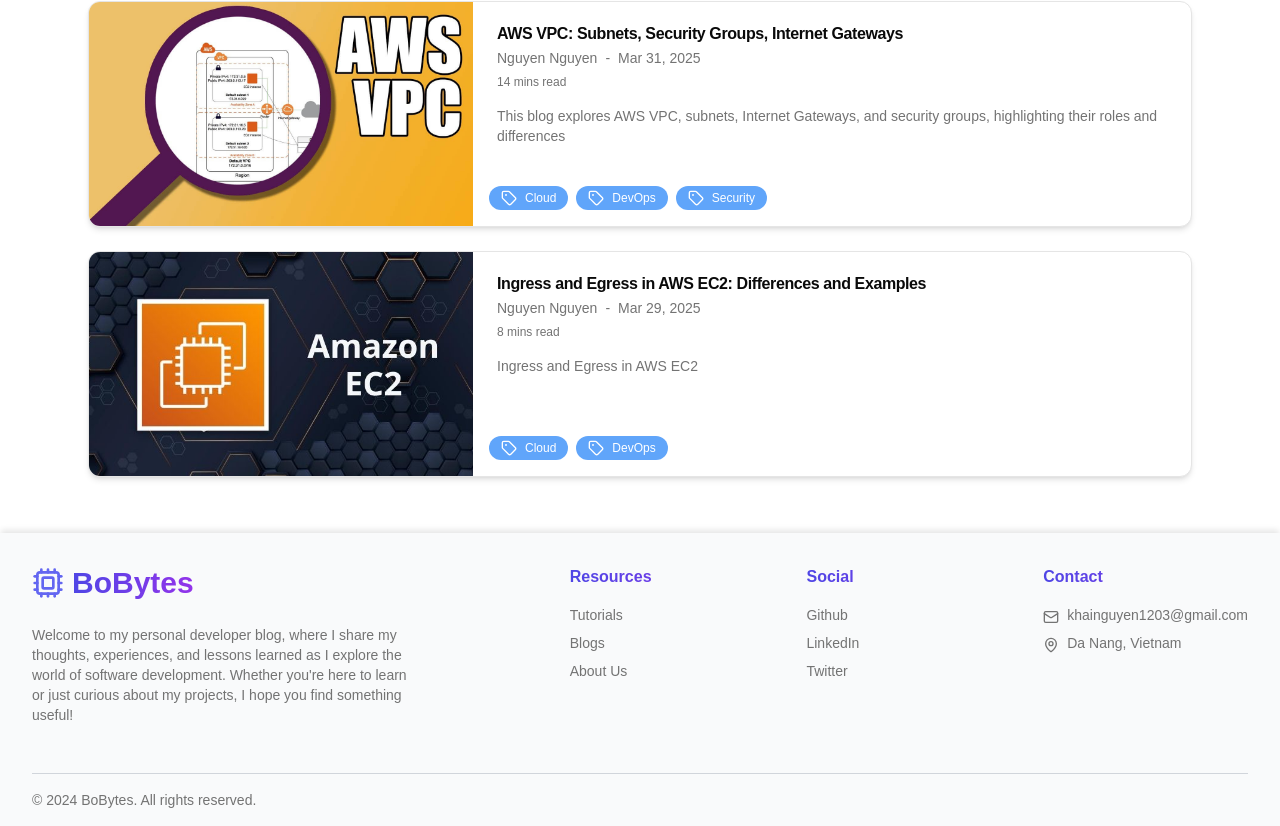
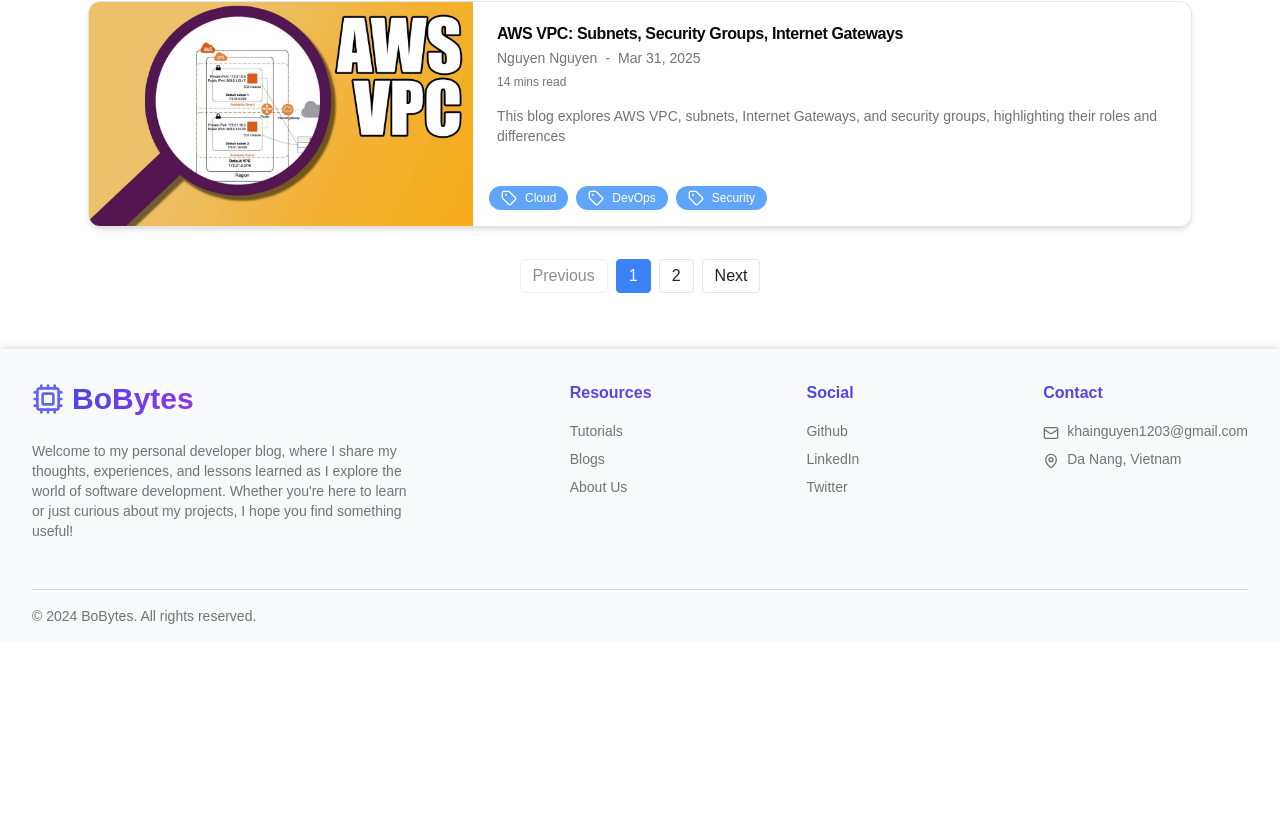
Before and after one commit to yoshivn1203/Dev-Blog-Fe-Only, a Next.js app: page / in a window 1280 px wide. Shown: the part 2626-3452 px from the top of the page. After the commit the page ends 3268 px from the top, so only its background shows below. Built offline with nearby package versions, Linux system fonts and the light colour scheme.

Commit message:
update to use pagination

```diff
--- a/src/app/(home)/actions.ts
+++ b/src/app/(home)/actions.ts
@@ -53,3 +53,15 @@
 
   return posts.filter(post => post.title.toLowerCase().includes(searchQuery))
 }
+
+export async function getPaginatedPosts(
+  page: number,
+  pageSize: number
+): Promise<{ posts: Post[]; total: number }> {
+  const posts = await getPosts()
+  const start = (page - 1) * pageSize
+  return {
+    posts: posts.slice(start, start + pageSize),
+    total: posts.length
+  }
+}
--- a/src/app/(home)/page.tsx
+++ b/src/app/(home)/page.tsx
@@ -1,12 +1,15 @@
-// Remove 'use client' since we want this to be a Server Component
+import Link from 'next/link'
 
 import { Hero } from '@/components/layout/hero'
 
-import { getPosts } from './actions'
+import { getPaginatedPosts } from './actions'
 import { BlogCard } from './blog-card'
-export default async function BlogPage() {
-  // Fetch posts directly in the Server Component
-  const posts = await getPosts()
+
+export default async function BlogPage({ searchParams }: { searchParams: { page?: string } }) {
+  const page = parseInt(searchParams.page || '1', 10)
+  const pageSize = 10
+  const { posts, total } = await getPaginatedPosts(page, pageSize)
+  const totalPages = Math.ceil(total / pageSize)
 
   return (
     <>
@@ -19,7 +22,51 @@
             <BlogCard key={post.slug} post={post} />
           ))}
         </div>
+        <Pagination page={page} totalPages={totalPages} />
       </div>
     </>
   )
 }
+
+function Pagination({ page, totalPages }: { page: number; totalPages: number }) {
+  // Show up to 5 page numbers, centered on current page
+  const pageNumbers = []
+  const minPage = Math.max(1, page - 2)
+  const maxPage = Math.min(totalPages, page + 2)
+  for (let i = minPage; i <= maxPage; i++) {
+    pageNumbers.push(i)
+  }
+
+  return (
+    <nav className='flex items-center justify-center gap-2 mt-8'>
+      <Link
+        href={`?page=${page - 1}`}
+        className={`px-3 py-1 rounded border ${page === 1 ? 'opacity-50 pointer-events-none' : 'hover:bg-gray-100 dark:hover:bg-gray-800'}`}
+        aria-disabled={page === 1}
+        tabIndex={page === 1 ? -1 : 0}
+      >
+        Previous
+      </Link>
+      {minPage > 1 && <span className='px-2'>...</span>}
+      {pageNumbers.map(num => (
+        <Link
+          key={num}
+          href={`?page=${num}`}
+          className={`px-3 py-1 rounded border ${num === page ? 'bg-blue-500 text-white border-blue-500' : 'hover:bg-gray-100 dark:hover:bg-gray-800'}`}
+          aria-current={num === page ? 'page' : undefined}
+        >
+          {num}
+        </Link>
+      ))}
+      {maxPage < totalPages && <span className='px-2'>...</span>}
+      <Link
+        href={`?page=${page + 1}`}
+        className={`px-3 py-1 rounded border ${page === totalPages ? 'opacity-50 pointer-events-none' : 'hover:bg-gray-100 dark:hover:bg-gray-800'}`}
+        aria-disabled={page === totalPages}
+        tabIndex={page === totalPages ? -1 : 0}
+      >
+        Next
+      </Link>
+    </nav>
+  )
+}
```
